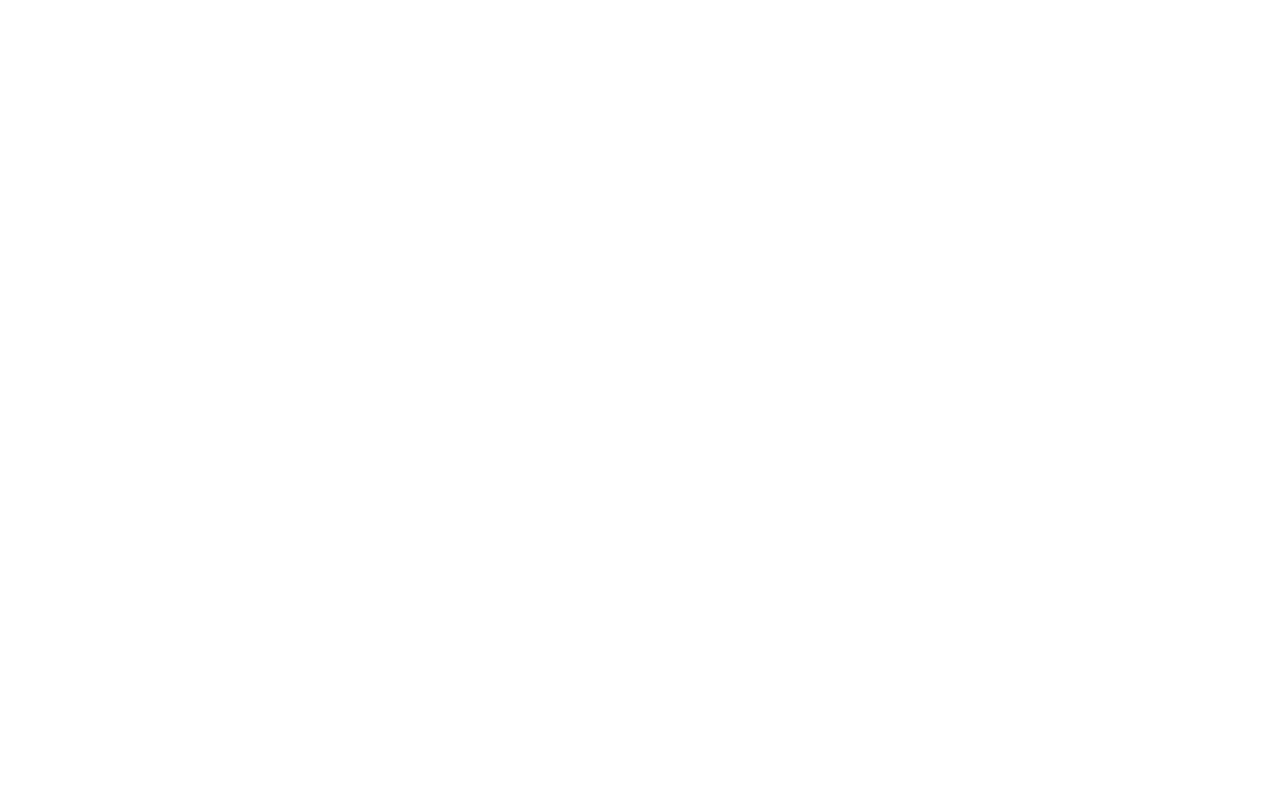
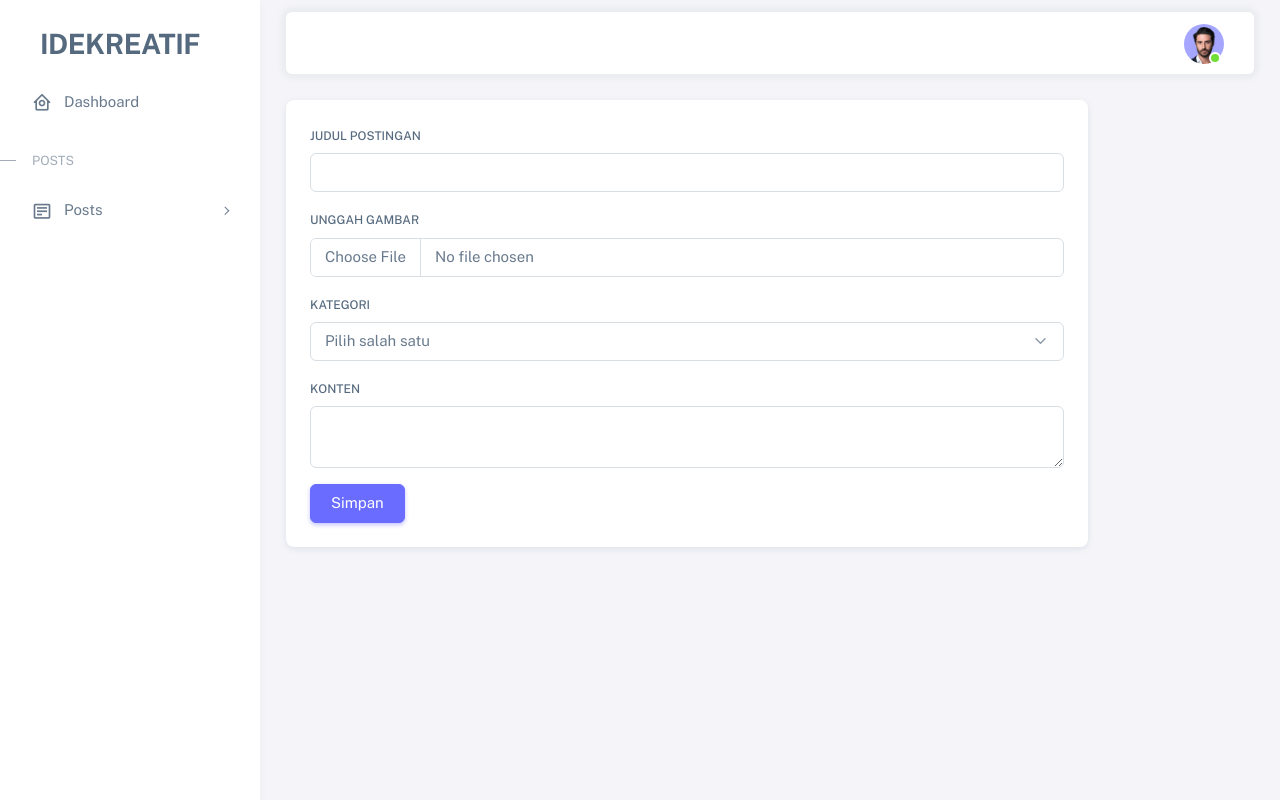
Before and after one commit to saypulanuar/idekreatif, a PHP site: page /posts.php in a window 1280 px wide. Before the commit the page is empty. Run offline with PHP 8.4, Linux system fonts and the light colour scheme; the visitor is signed in with stand-in values (Sample User, id 1); data that the repository does not hold is empty.

Commit message:
tambahpost

```diff
--- a/auth/register_process.php
+++ b/auth/register_process.php
@@ -13,7 +13,7 @@ if ($_SERVER["REQUEST_METHOD"] == "POST") {
             VALUES ('$username', '$name', '$hashedPassword')";
 
     if ($conn->query($sql) === TRUE) {
-        // Simpan notifikasi ke dalam session
+
         $_SESSION['notification'] = [
             'type' => 'primary',
             'message' => 'Registrasi Berhasil!'
--- a/config.php
+++ b/config.php
@@ -7,6 +7,6 @@ $database = "idekreatif";
 $conn = mysqli_connect($host, $username, $password, $database);
 
 if ($conn->connect_error){
-    die("Database gagal terkoneksi: " .$conn->connect_error);
+    die("Database gagal terkoneksi: ". $conn->connect_error);
 }
 ?>
--- a/posts.php
+++ b/posts.php
@@ -0,0 +1,55 @@
+<?php
+include '.includes/header.php';
+?>
+<div class="container-xxl flex-grow-1 container-p-y">
+    <!--judul halaman-->
+    <div class="row">
+        <!--jform untuk menambahkan postingan baru-->
+        <div class="col-md-10">
+            <div class="card mb-4">
+                <div class="card-body">
+                    <form method="POST" action="proses_post.php" enctype="multipart/form-data">
+                        <!--input judul postingan-->
+                    <div class="mb-3">
+                        <label for="post_title" class="form-label">Judul Postingan</label>
+                        <input type="text" class="form-control" name="post_title" required>
+</div>
+<!--input untuk mengunggah gambar-->
+<div class="mb-3">
+    <label for="formFile" class="form-label">Unggah Gambar</label>
+    <input class="form-control" type="file" name="image" accept="image/*" />
+</div>
+<!--dropdown untuk memilih kategori-->
+<div class="mb-3">
+    <label for="category_id" class="form-label">Kategori</label>
+    <select class="form-select" name="category_id" required>
+<!--mengambil data kategori dari database untuk mengisi opsi dropdown-->
+    <option value="" selected disabled>Pilih salah satu</option>
+
+    <?php
+    $query = "SELECT * FROM categories"; //Query untuk mengambil data kategori
+    $result = $conn->query($query); //Menjalankan query
+    if ($result->num_rows > 0){ // Jika terdapat kategori
+    while ($row = $result->fetch_assoc()){ //Iterasi setiap kategori
+    echo "<option value='" . $row["category_id"] ."'>" . $row["category_name"] . "</option>" ;
+    }
+        }
+        ?>
+        </select>
+    </div>
+<!--textarea untuk konten postingan-->
+    <div class="mb-3">
+        <label for="content" class="form-label">Konten</label>
+        <textarea class="form-control" id="content" name="content" requeired></textarea>
+    </div>
+<!--tombol submit-->
+    <button type="submit" name="simpan" class="btn btn-primary">Simpan</button>
+    </form>
+    </div>
+    </div>
+    </div>
+    </div>
+    </div>
+    <?php
+    //Menyertakan footer halaman include '.includes/footer.php';
+    ?>
```
Also changed, not shown: kategori.php (+6 -10 lines).
